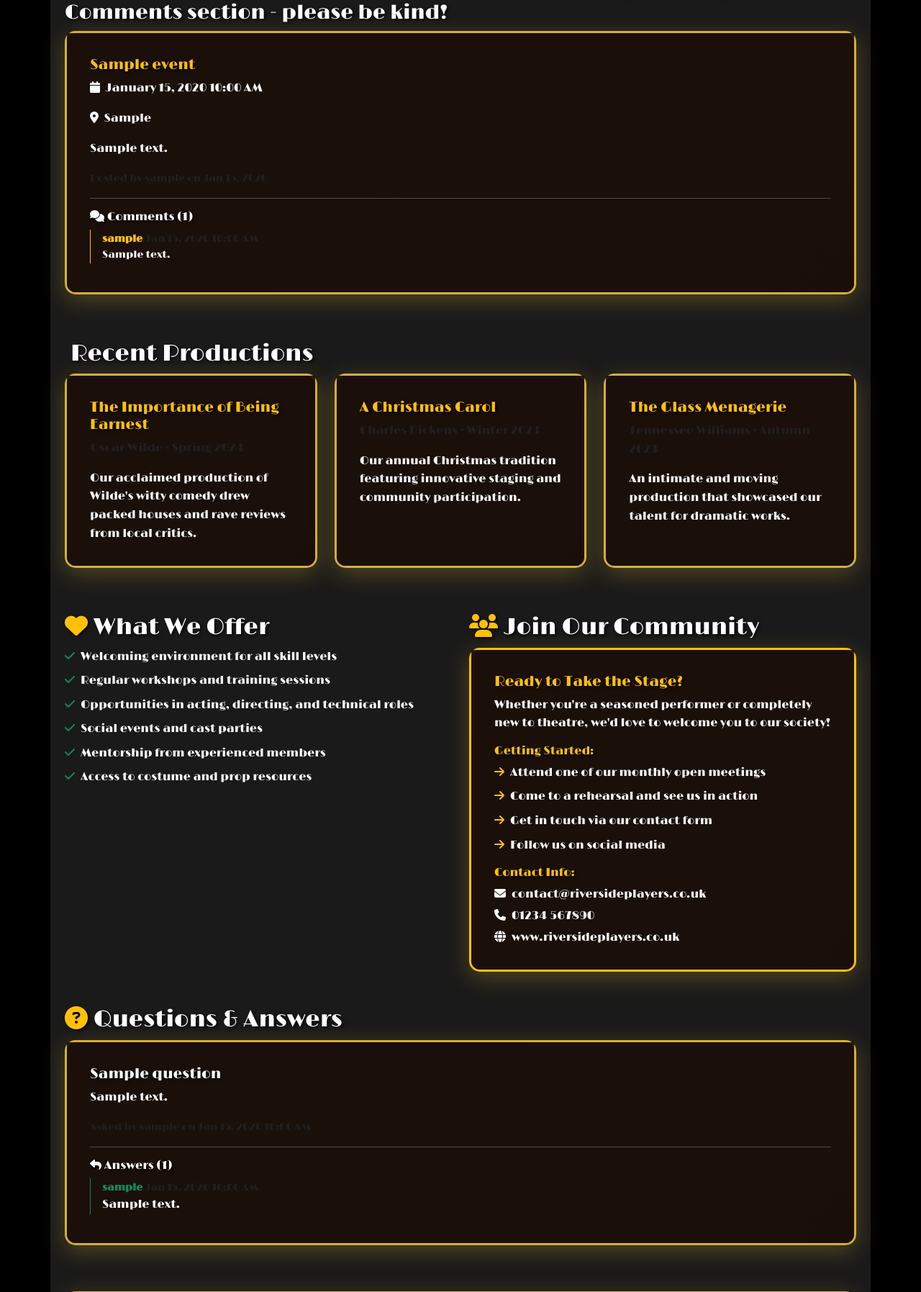
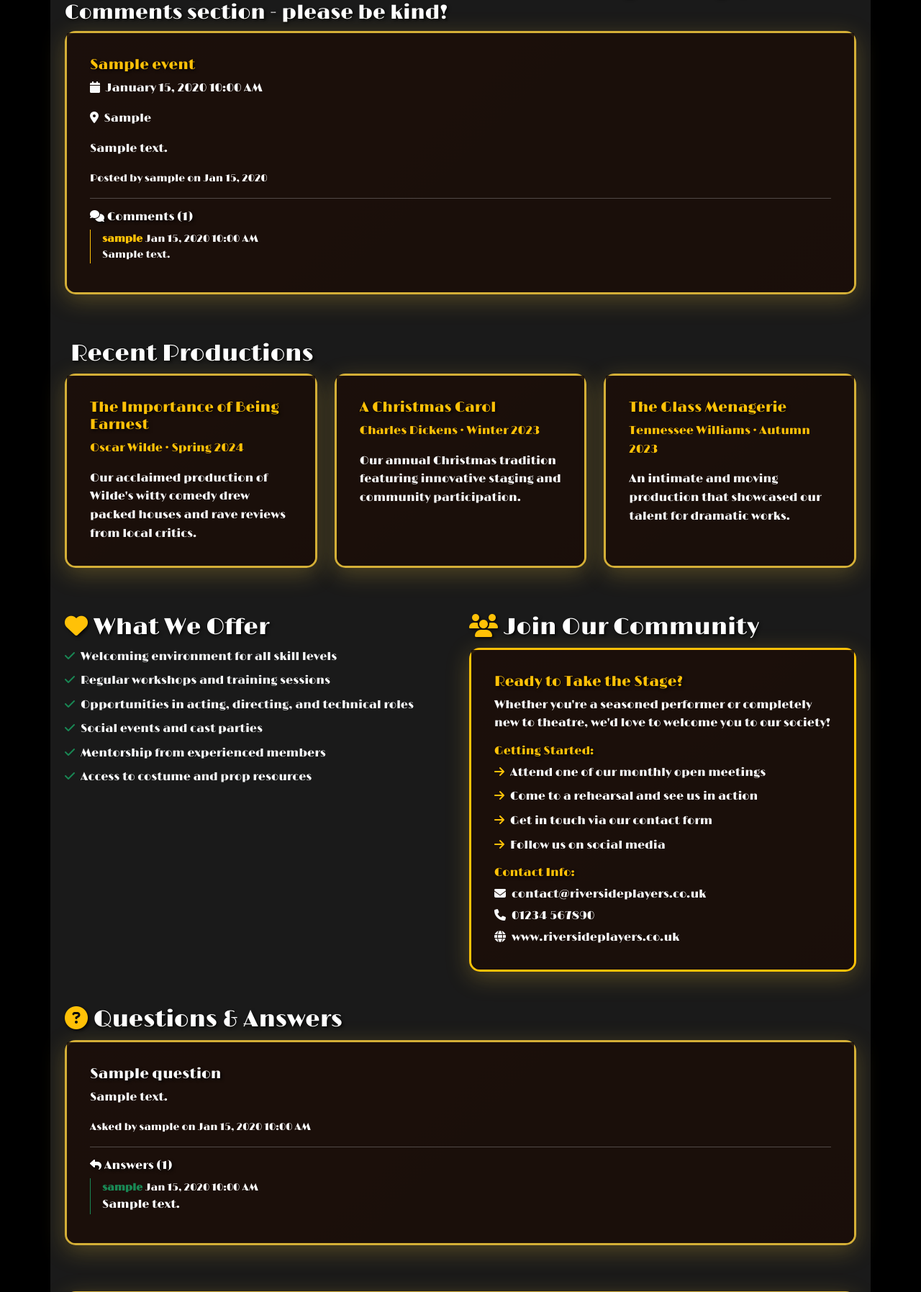
Before and after one commit to AndreaFitz/Capstone-Tada, a Django app: page /society/riverside-players/ in a window 1280 px wide. Shown: the part 1064-2859 px from the top of the page at 72% size. Run offline with Django 5.2, Linux system fonts and the light colour scheme; tables that the repository leaves empty hold one stand-in row (values such as "Sample post").

Commit message:
amend colour on production description text to be more readableRP

```diff
--- a/blog/templates/blog/riverside_players.html
+++ b/blog/templates/blog/riverside_players.html
@@ -161,7 +161,7 @@
                   <p class="card-text"><i class="fas fa-calendar me-1"></i> {{ event.date|date:"F j, Y g:i A" }}</p>
                   <p class="card-text"><i class="fas fa-map-marker-alt me-1"></i> {{ event.location }}</p>
                   <p class="card-text">{{ event.description }}</p>
-                  <small class="text-muted">Posted by {{ event.created_by.username }} on {{ event.created_at|date:"M j, Y" }}</small>
+                  <small class="text-white">Posted by {{ event.created_by.username }} on {{ event.created_at|date:"M j, Y" }}</small>
                 </div>
                 {% if user.is_authenticated %}
                 <div class="dropdown">
@@ -184,11 +184,11 @@
               {% for comment in event.comments.all %}
               <div class="border-start border-warning ps-3 mb-2">
                 <small class="text-warning fw-bold">{{ comment.author.username }}</small>
-                <small class="text-muted">{{ comment.created_at|date:"M j, Y g:i A" }}</small>
+                <small class="text-white">{{ comment.created_at|date:"M j, Y g:i A" }}</small>
                 <p class="mb-0 small">{{ comment.content }}</p>
               </div>
               {% empty %}
-              <p class="small text-muted">No comments yet.</p>
+              <p class="small text-white">No comments yet.</p>
               {% endfor %}
 
               <!-- Add Comment Form -->
@@ -208,7 +208,7 @@
           {% empty %}
           <div class="card">
             <div class="card-body text-center">
-              <p class="text-muted">No events posted yet.</p>
+              <p class="text-white">No events posted yet.</p>
               {% if user.is_authenticated %}
               <p class="small">Be the first to add an event!</p>
               {% endif %}
@@ -227,7 +227,7 @@
               <div class="card h-100">
                 <div class="card-body">
                   <h5 class="card-title text-warning">The Importance of Being Earnest</h5>
-                  <p class="text-muted">Oscar Wilde • Spring 2024</p>
+                  <p class="text-warning">Oscar Wilde • Spring 2024</p>
                   <p class="card-text">Our acclaimed production of Wilde's witty comedy drew packed houses and rave reviews from local critics.</p>
                 </div>
               </div>
@@ -236,7 +236,7 @@
               <div class="card h-100">
                 <div class="card-body">
                   <h5 class="card-title text-warning">A Christmas Carol</h5>
-                  <p class="text-muted">Charles Dickens • Winter 2023</p>
+                  <p class="text-warning">Charles Dickens • Winter 2023</p>
                   <p class="card-text">Our annual Christmas tradition featuring innovative staging and community participation.</p>
                 </div>
               </div>
@@ -245,7 +245,7 @@
               <div class="card h-100">
                 <div class="card-body">
                   <h5 class="card-title text-warning">The Glass Menagerie</h5>
-                  <p class="text-muted">Tennessee Williams • Autumn 2023</p>
+                  <p class="text-warning">Tennessee Williams • Autumn 2023</p>
                   <p class="card-text">An intimate and moving production that showcased our talent for dramatic works.</p>
                 </div>
               </div>
@@ -326,7 +326,7 @@
                 <div>
                   <h5 class="card-title">{{ question.title }}</h5>
                   <p class="card-text">{{ question.content }}</p>
-                  <small class="text-muted">Asked by {{ question.author.username }} on {{ question.created_at|date:"M j, Y g:i A" }}</small>
+                  <small class="text-white">Asked by {{ question.author.username }} on {{ question.created_at|date:"M j, Y g:i A" }}</small>
                 </div>
                 {% if user.is_authenticated %}
                 <div class="dropdown">
@@ -349,11 +349,11 @@
               {% for answer in question.answers.all %}
               <div class="border-start border-success ps-3 mb-2">
                 <small class="text-success fw-bold">{{ answer.author.username }}</small>
-                <small class="text-muted">{{ answer.created_at|date:"M j, Y g:i A" }}</small>
+                <small class="text-white">{{ answer.created_at|date:"M j, Y g:i A" }}</small>
                 <p class="mb-0">{{ answer.content }}</p>
               </div>
               {% empty %}
-              <p class="small text-muted">No answers yet.</p>
+              <p class="small text-white">No answers yet.</p>
               {% endfor %}
 
               <!-- Add Answer Form -->
@@ -373,7 +373,7 @@
           {% empty %}
           <div class="card">
             <div class="card-body text-center">
-              <p class="text-muted">No questions posted yet.</p>
+              <p class="text-white">No questions posted yet.</p>
               {% if user.is_authenticated %}
               <p class="small">Be the first to ask a question!</p>
               {% endif %}
```
